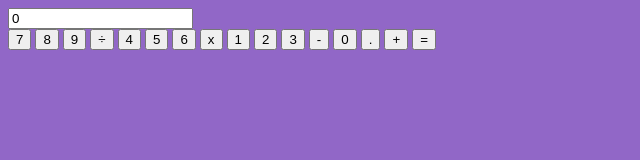
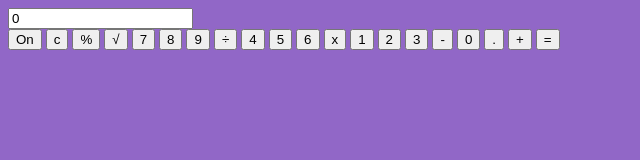
Before and after one commit to anielly235/2f3t, a plain HTML site: page index.html in a window 1280 px wide. Shown: the whole page, without its empty margins (0-640 px from the left). Drawn offline with Linux system fonts and the light colour scheme; files that its build step writes are made by us from their sources; files whose address does not match are found by name.

Commit message:
Update index.html

```diff
--- a/index.html
+++ b/index.html
@@ -16,6 +16,12 @@
     </div>
 
     <div class="bnt">
+            <button>On</button>
+            <button>c</button>
+            <button>%</button>
+            <button>&#8730;</button>
+
+
             <button onclick="digitando('7')">7</button>
             <button onclick="digitando('8')">8</button>
             <button onclick="digitando('9')">9</button>
```
